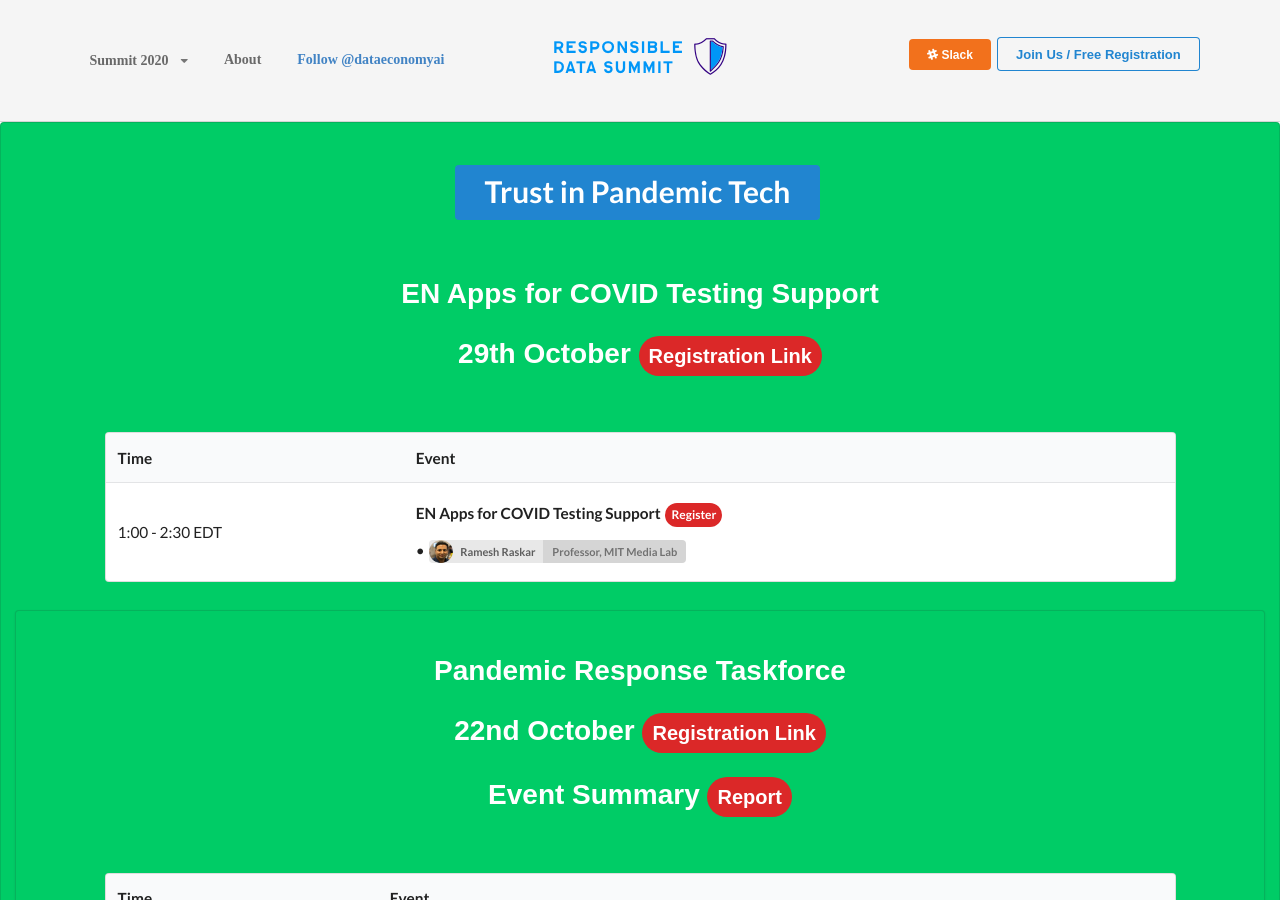
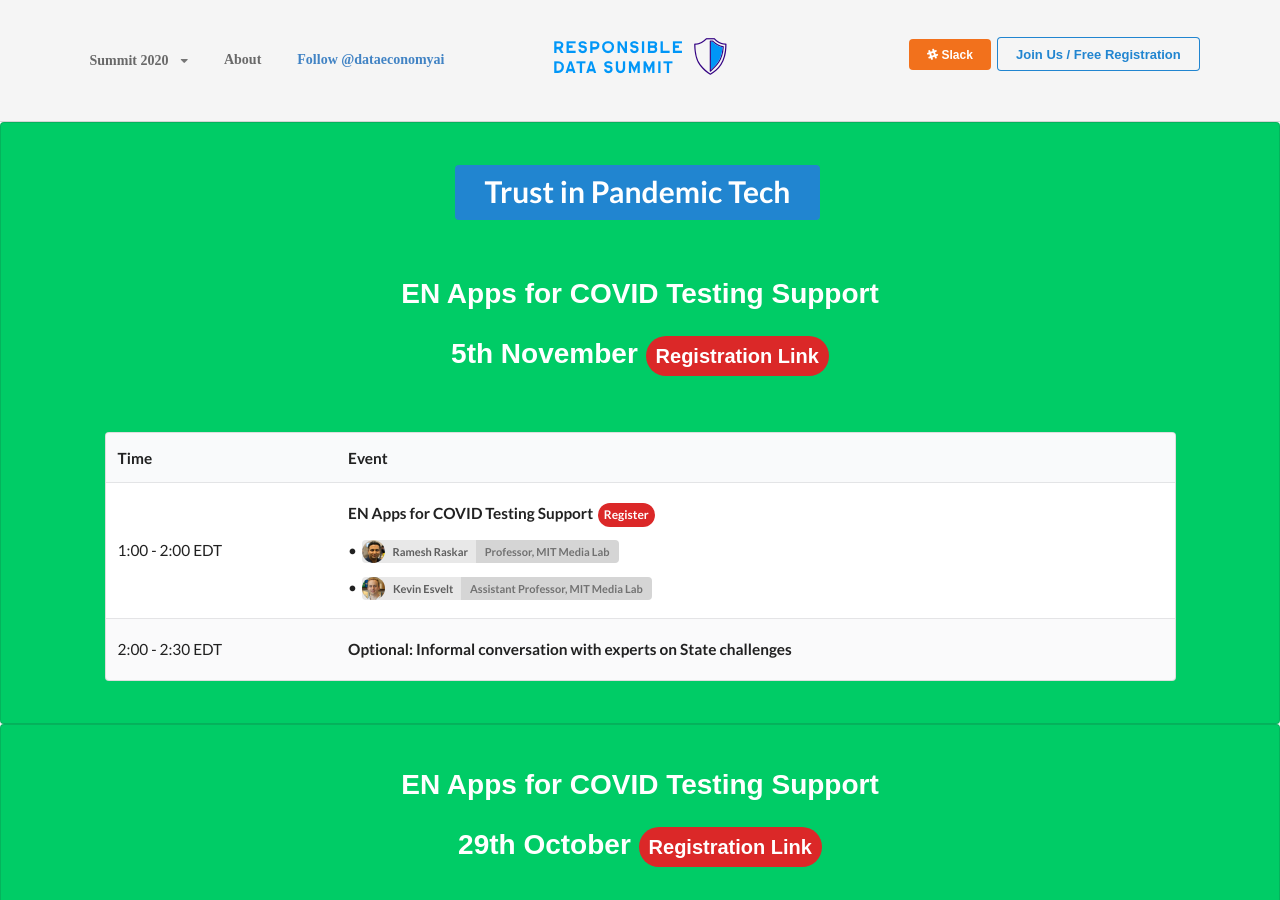
Before and after one commit to responsible-data-summit/events, a Jekyll site: the page built from agenda-0806.html, in a window 1280 px wide and 900 px high. Built offline with Jekyll 4.4.1, drawn with Linux system fonts in a browser that asks for light colours; some web fonts are replaced; comment, search, counter and statistics services are not loaded.

Commit message:
add pdf; new event

```diff
--- /dev/null
+++ b/_data/agenda1105.yml
@@ -0,0 +1,10 @@
+- time: 1:00 - 2:00
+  sections:
+    - title: "EN Apps for COVID Testing Support"
+      register: "https://mit.zoom.us/webinar/register/WN_WaDyRFKpTFOVPPK2Gs53ug"
+      speakers:
+        - name: Ramesh Raskar
+        - name: Kevin Esvelt
+- time: 2:00 - 2:30
+  sections:
+    - title: "Optional: Informal conversation with experts on State challenges"
--- a/agenda-0806.html
+++ b/agenda-0806.html
@@ -8,6 +8,83 @@
 			<b style="font-size: 1.5em"> Trust in Pandemic Tech </b>
 		</a>
 	</div>
+    <div class="ui container center aligned agenda">
+        <h1> EN Apps for COVID Testing Support </h1>
+	<h1> 5th November <a href="https://mit.zoom.us/webinar/register/WN_WaDyRFKpTFOVPPK2Gs53ug" class="ui red circular huge label">Registration Link </a></h1>
+    </div>
+    <div class="ui container left aligned agenda">
+        <table class="ui striped large table">
+            <thead>
+                <tr>
+                    <th>Time</th>
+                    <th>Event</th>
+                </tr>
+            </thead>
+            <tbody>
+                {% for event in site.data.agenda1105 %}
+                    <tr style="line-height: 2.4em;">
+                        <td>{{event.time}} EDT </td>
+                        <td>
+                            {% for section in event.sections %}
+                            <div
+                            {% unless forloop.index == 1 %}
+                                style="padding-left: 2em;"
+                            {% endunless %}
+                            >
+                                {% if section.register %}
+                                    <b>{{section.title}} </b> {{section.comment}}
+                                    <a href="{{section.register}}" class="ui red circular label">Register</a>
+                                {% else %}
+                                    <b>{{section.title}} </b> {{section.comment}}
+                                {% endif %}
+                                {% for speaker in section.speakers %}
+                                    {% assign name = speaker.name %}
+                                    {% assign aff = speaker.aff %}
+                                    {% if speaker.avatar %}
+                                        {% assign avatar = speaker.avatar %}
+                                    {% else %}
+                                        {% assign avatar = "unknown.jpg" %}
+                                    {% endif %}
+                                    {% for find_speaker in site.data.speakers_trust %}
+                                        {% if find_speaker.name == name %}
+                                            {% assign aff = find_speaker.title%}
+                                            {% assign avatar = find_speaker.avatar%}
+                                        {% endif %}
+                                    {% endfor %}
+                                    {% for find_speaker in site.data.speakers_pandemic %}
+                                        {% if find_speaker.name == name %}
+                                            {% assign aff = find_speaker.title%}
+                                            {% assign avatar = find_speaker.avatar%}
+                                        {% endif %}
+                                    {% endfor %}
+                                    {% unless forloop.index == 1 and section.inline %}
+                                    <br>
+                                    {% endunless %}
+                                    &bull;
+                                    {% if speaker.link %}
+                                        <a href="{{speaker.link}}">{{speaker.content}}</a>
+                                    {% else %}
+                                        {{speaker.content}}
+                                    {% endif %}
+                                    <a class="ui image label small">
+                                        <img class="ui circular image" src="assets/img/speakers/{{avatar}}" style="border-radius: 500rem;">
+                                        {{name}}
+                                        <div class="detail" title="{{aff}}">{{aff | truncate: site.agenda_aff_length }}</div>
+                                    </a>
+                                    {{speaker.comment}}
+                                {% endfor %}
+                            </div>
+                            {% endfor %}
+                        </td>
+                    </tr>
+                {% endfor %}
+
+            </tbody>
+        </table>
+    </div>
+</section>
+
+<section class="ui segment center aligned" style="background-color: rgb(0, 204, 102, 1);">
     <div class="ui container center aligned agenda">
         <h1> EN Apps for COVID Testing Support </h1>
 	<h1> 29th October <a href="https://mit.zoom.us/webinar/register/WN_WTr408rGTbuWgc8-lSl7sQ" class="ui red circular huge label">Registration Link </a></h1>
@@ -82,6 +159,7 @@
             </tbody>
         </table>
     </div>
+</section>
 
 <section class="ui segment center aligned" style="background-color: rgb(0, 204, 102, 1);">
     <div class="ui container center aligned agenda">
```
Also changed, not shown: 1 other file.
